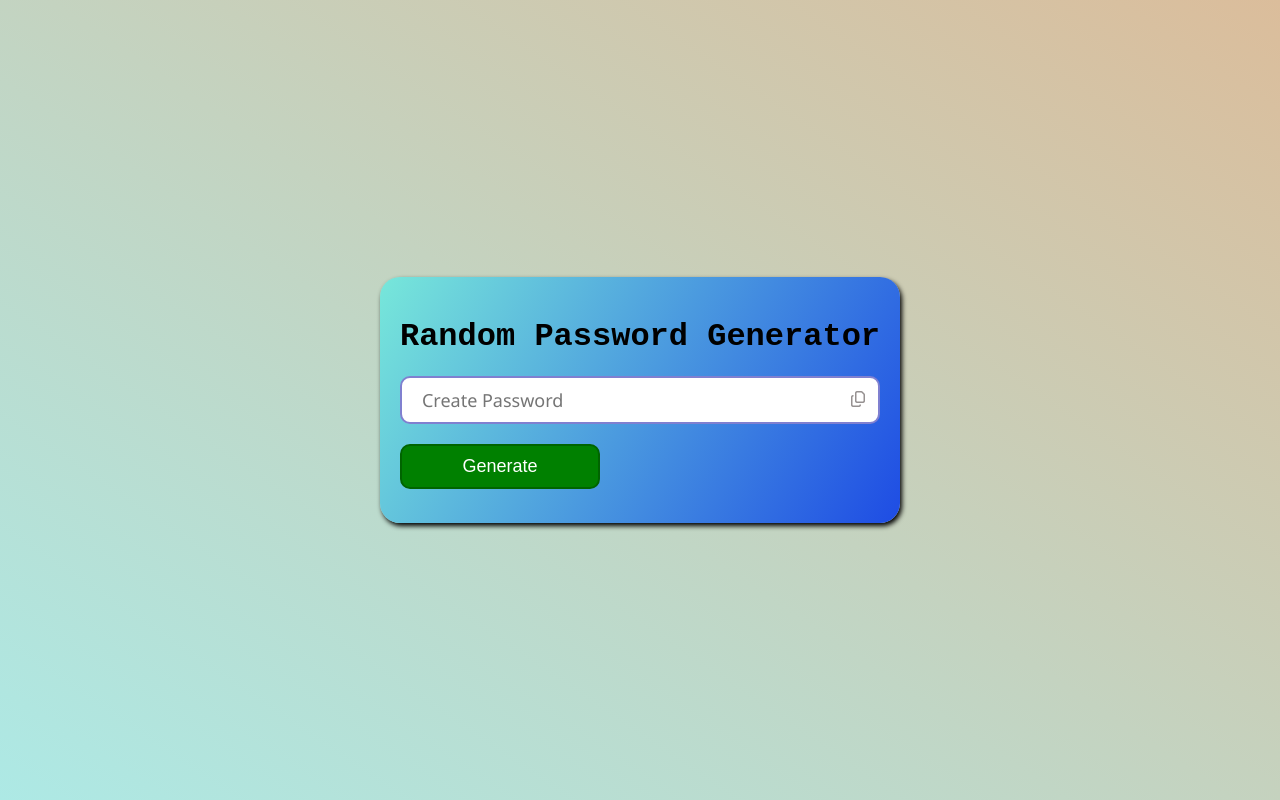
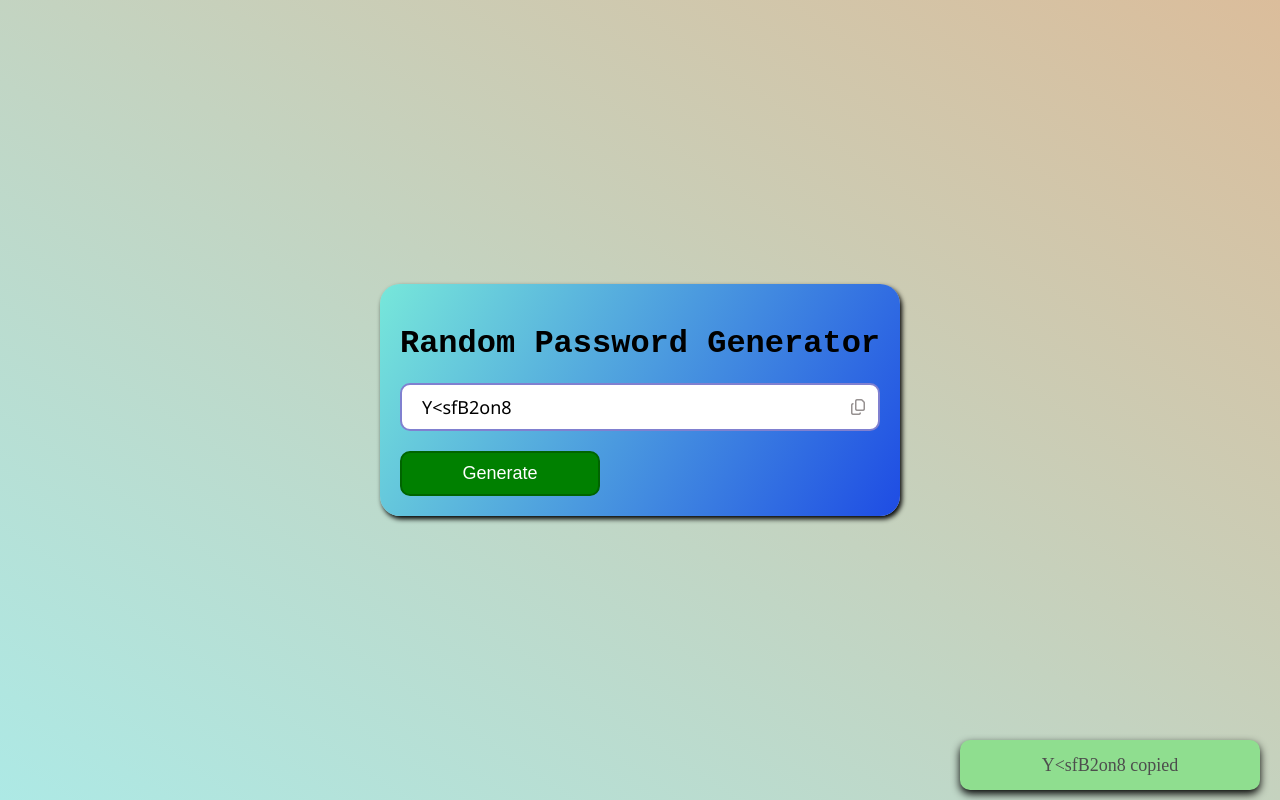
Before and after one commit to Kuvindu0801/Random-Password-Generator, a plain HTML site: page Password Generator/index.html in a window 1280 px wide. Both pictures are taken after a click on the button "Generate". Drawn offline with Linux system fonts and the light colour scheme.

Commit message:
javascript part

```diff
--- a/Password Generator/index.html
+++ b/Password Generator/index.html
@@ -35,7 +35,8 @@
             text-align: center;
             font-family: 'Courier New';
         }
-        .input-container{
+
+        .input-container {
             border: 2px solid rgb(128, 128, 208);
             background: white;
             border-radius: 10px;
@@ -46,6 +47,7 @@
 
 
         }
+
         input {
             padding: 10px;
             width: 300px;
@@ -56,13 +58,16 @@
             border-radius: 10px;
 
         }
-        span{
+
+        i {
             cursor: pointer;
             color: rgb(150, 145, 145);
         }
-        span:hover{
+
+        i:hover {
             color: black;
         }
+
         button {
             width: 200px;
             padding: 10px;
@@ -82,14 +87,33 @@
         }
 
         .alert-container {
-            color: white;
+            position: fixed;
+            color: rgb(77, 77, 77);
             background: rgb(143, 222, 143);
+            border-radius: 10px;
+            text-align: center;
+            display: flex;
+            justify-content: center;
+            align-items: center;
+            font-size: 18px;
+            width: 300px;
+            height: 50px;
+            right: 20px;
+            bottom: 10px;
+            box-shadow: 0 4px 8px black;
+            transition: 0.4s;
 
+        }
+
+        .active.alert-container {
+            right: -400px;
+            text-align: center;
         }
 
         .alert-container p {
             font-size: 14px;
-            font-family: 'Franklin Gothic Medium', 'Arial Narrow', Arial, sans-serif;
+
+            font-family: sans-serif;
         }
     </style>
 </head>
@@ -100,15 +124,69 @@
             <h1>Random Password Generator</h1>
             <div class="input-container">
                 <input type="text" id="password-txt" placeholder="Create Password" readonly>
-                <span><i class="fa-regular fa-copy"></i></span>
+                <i class="fa-regular fa-copy"></i>
             </div>
             <button id="btn-generate">Generate</button>
-            <div class="alert-container">
+            <div class="alert-container ">
                 <p id="password-alert"></p>
             </div>
         </div>
     </div>
+    <script>
+        const btn = document.getElementById("btn-generate");
+        const txt = document.getElementById("password-txt");
 
+
+
+        btn.addEventListener("click", () => {
+            createPassword();
+
+        })
+        const alert = document.querySelector(".alert-container");
+        // function createPassword
+
+        function createPassword() {
+            const chars = "abcdefghijklmnopqrstuvwxyz0123456789ABCDEFGHIJKLMNOPQRSTUVWXYZ!@#$%*+-=/?.<>[]";
+            const passwordLengnth = 8;
+            let password = "";
+            for (let i = 0; i <= passwordLengnth; i++) {
+                const randomNum = Math.floor(Math.random() * chars.length);
+                password += chars.substring(randomNum, randomNum + 1);
+
+
+
+            }
+            txt.value = password;
+            alert.innerText = password + " copied";
+
+        }
+        const copy = document.querySelector(".fa-copy");
+
+
+        copy.addEventListener("click", () => {
+            copyPassword();
+            if (txt.value !== "") {
+                alert.classList.remove("active");
+
+                setTimeout(() => {
+                    alert.classList.add("active")
+                }, 2000);
+            }
+        });
+
+        // function copyPassword
+
+        function copyPassword() {
+            txt.select();
+            txt.setSelectionRange(0, 9999);
+            navigator.clipboard.writeText(txt.value);
+
+
+
+
+        }
+
+    </script>
 </body>
 
 </html>
```
